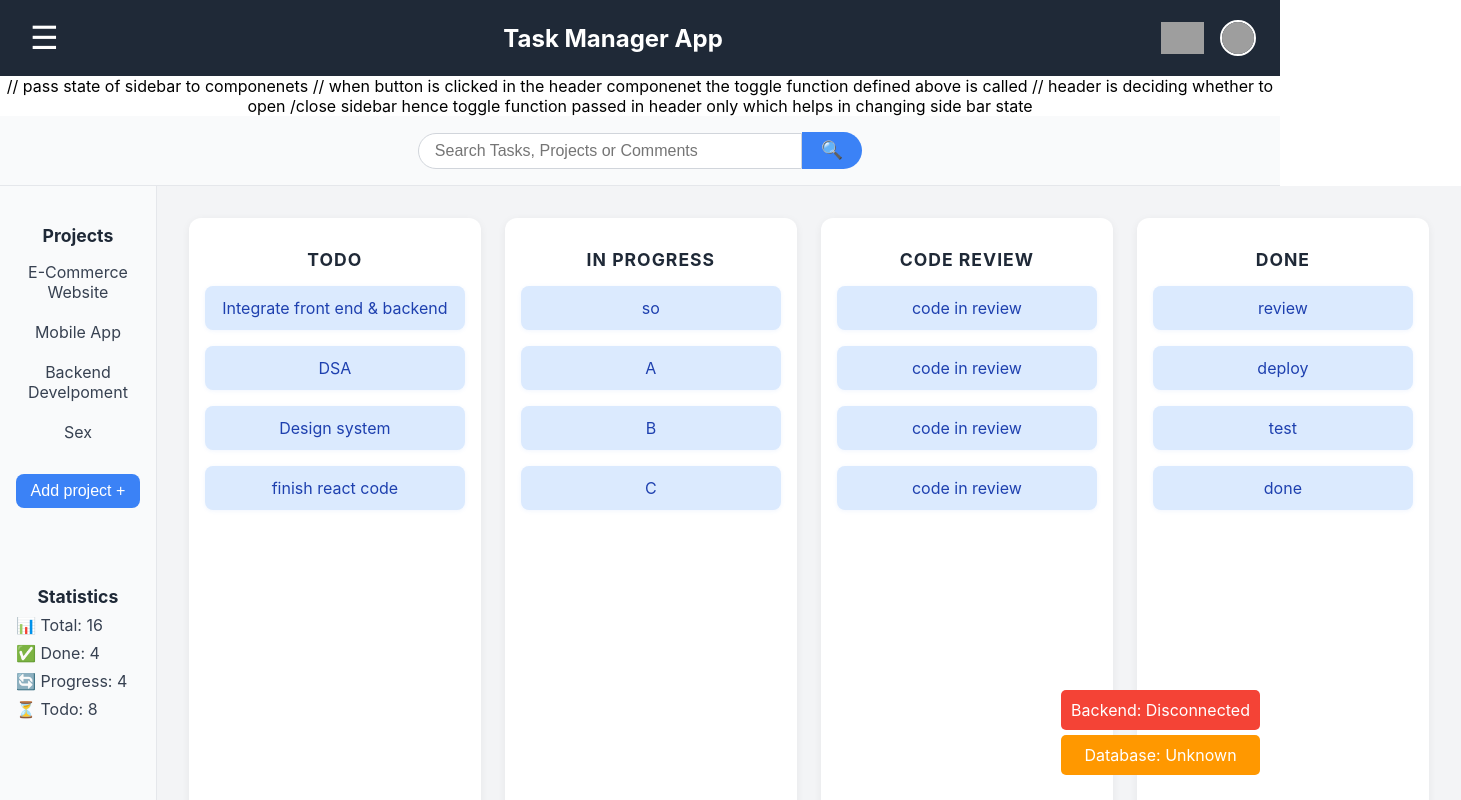
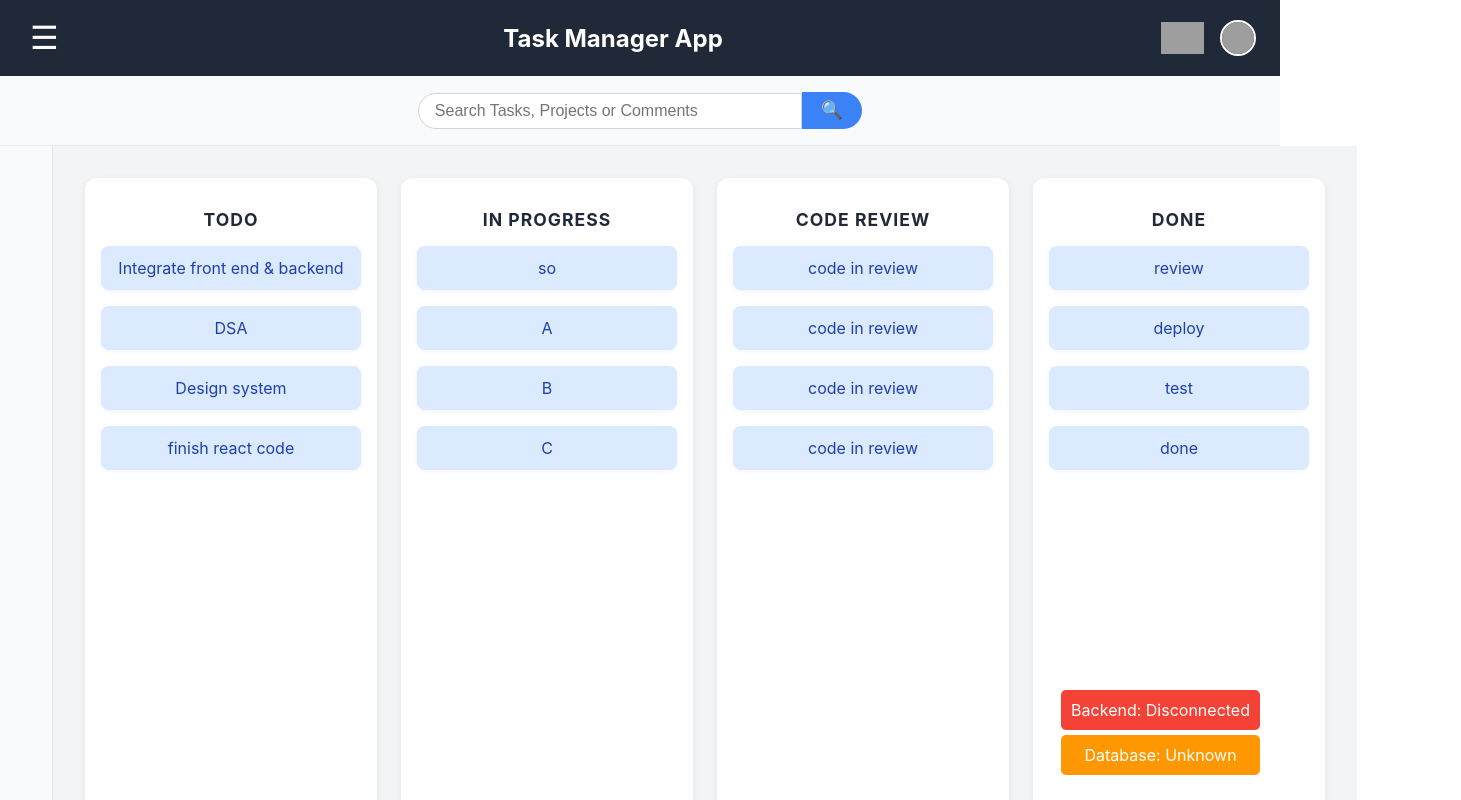
Before and after one commit to Zaid0408/task-manager-app, a React (Create React App) app in the folder frontend/: page / in a window 1280 px wide. Shown: the top 800 px of the page, 1461 px wide, since content can reach past the window. Built offline with nearby package versions, Linux system fonts and the light colour scheme; no server answers; grey boxes are pictures that could not be loaded; the HTML template or start-up script is replaced by a standard one.

Commit message:
New fixed sidebar

```diff
--- a/frontend/src/App.jsx
+++ b/frontend/src/App.jsx
@@ -33,9 +33,10 @@ function App() {
 
   return (
     <div className="App">
-      <Header onSidebarClick={toggleSidebar} isOpenSidebar={isSidebarOpen}/> // pass state of sidebar to componenets
-      // when button is clicked in the header componenet the toggle function defined above is called
-      // header is deciding whether to open /close sidebar hence toggle function passed in header only which helps in changing side bar state
+      <Header onSidebarClick={toggleSidebar} isOpenSidebar={isSidebarOpen}/>
+       {/* pass state of sidebar to componenets
+      when button is clicked in the header componenet the toggle function defined above is called
+      header is deciding whether to open /close sidebar hence toggle function passed in header only which helps in changing side bar state  */}
       <Searchbar />
       <div className="main-layout">
         <Sidebar isOpenSidebar={isSidebarOpen}/>
--- a/frontend/src/components/Sidebar.css
+++ b/frontend/src/components/Sidebar.css
@@ -1,7 +1,21 @@
 .sidebar-closed {
-    width: 60px;
+    width: 80px;
     padding: 1rem 0.5rem;
     overflow: hidden;
+}
+/* Make these more specific to override .sidebar-container */
+.sidebar-container.sidebar-open {
+    width: 200px !important;
+    min-width: 200px !important;
+    max-width: 200px !important;
+    flex-shrink: 0 !important;
+}
+
+.sidebar-container.sidebar-closed {
+    width: 20px !important;
+    min-width: 20px !important;
+    max-width: 20px !important;
+    flex-shrink: 0 !important;
 }
 
 .sidebar-closed .sidebar-title,
@@ -12,7 +26,7 @@
 }
 
 .sidebar-container {
-    width: 240px;
+    width: 320px;
     background: #F9FAFB;
     border-right: 1px solid #E5E7EB;
     padding: 1.5rem 1rem;
--- a/frontend/src/components/Sidebar.jsx
+++ b/frontend/src/components/Sidebar.jsx
@@ -1,10 +1,10 @@
 import React from "react";
 import './Sidebar.css'
 
-function Sidebar(isOpenSidebar){
+function Sidebar({isOpenSidebar}){
     return (
 
-        <aside className={`sidebar-container $(isOpenSidebar ? 'sidebar-container':'sidebar-closed')` }>
+        <aside className={`sidebar-container ${isOpenSidebar ? 'sidebar-open' : 'sidebar-closed'}` }>
             <div className="sidebar-projects">
                 <h2 className="sidebar-title" >Projects</h2>
                 <ul className="project-list">
```
